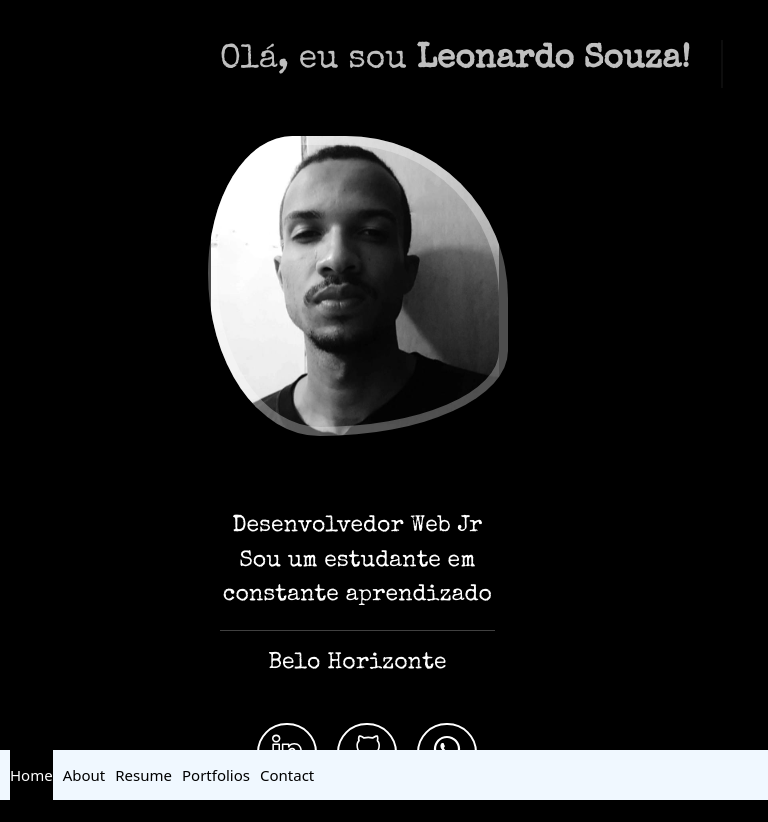
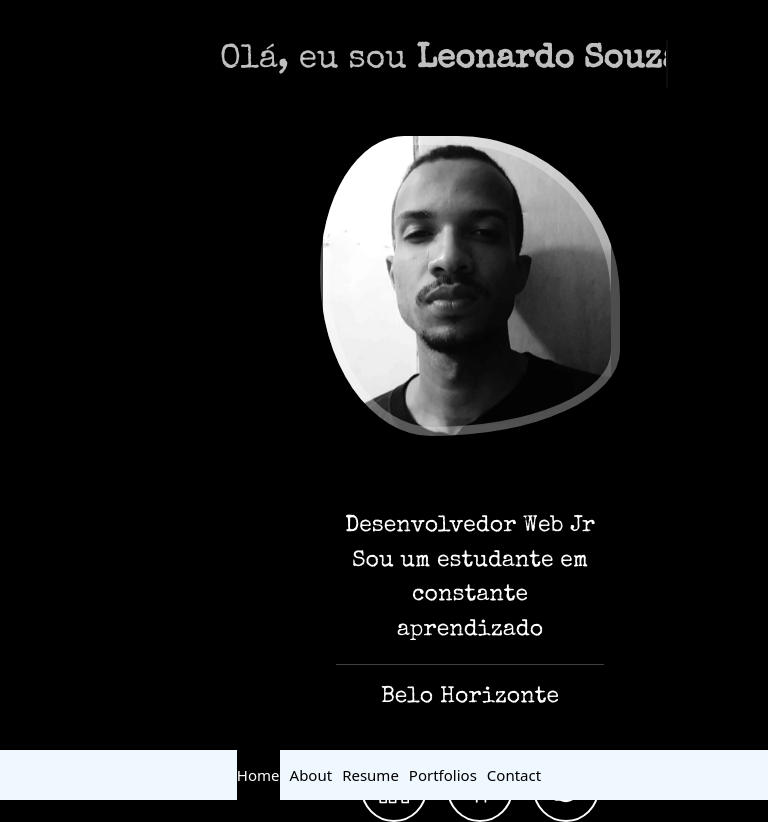
Before and after one commit to Leonardu76/curriculo-react, a React (Create React App) app: page / in a window 768 px wide. Before the commit the page ends 800 px from the top, so only its background shows below. Built offline with nearby package versions, Linux system fonts and the light colour scheme.

Commit message:
alteração css

```diff
--- a/src/components/menu/menu.css
+++ b/src/components/menu/menu.css
@@ -66,17 +66,14 @@ line-height: 60px;  color: white;
   }
  .menu-ul {
 
-    display: -webkit-flex;
   display: flex;
-    -webkit-align-items: center;
-    align-items: center;
   position: fixed;
   width: 100%;
   background: aliceblue;
   color: black;
-    height: 50px;
   bottom: 0;
-    left: 0;
+  justify-content: center;
+  align-items: center;
 }
 
 .menu-li, .active, .menu-li:hover {
--- a/src/pages/home/home.css
+++ b/src/pages/home/home.css
@@ -6,7 +6,7 @@
 }
 
 .h1 {
-    animation: blinkCursor 500ms steps(40) infinite normal, typing 4s steps(40) 1s normal both;
+    animation: blinkCursor 500ms steps(40) infinite normal, typing 4s steps(40) 1s normal;
 }
 
 .line {
@@ -69,8 +69,7 @@
 
 .icon {
     font-size: 30px;
-    margin: 13px;
-    margin-bottom: 30px;
+    margin: 6px;
 }
 
 .icon-border {
@@ -78,7 +77,11 @@
     margin-left: 20px;
     border: 2px solid white;
     border-radius: 100px;
+    padding: 10px;
     font-size: 2.5rem;
+    display: inline-flex !important;
+    align-items: center !important;
+    justify-content: space-evenly !important;
 }
 
 .icon-border:hover {
@@ -117,6 +120,7 @@
     }
 
 }
+
 @keyframes blinkCursor {
 
 
@@ -139,3 +143,31 @@
         width: 15em;
     }
 }
+
+@media screen and (min-width: 320px) and (max-width: 500px) {
+
+
+    .content-img-home {
+        max-width: 50% !important;
+    }
+    .h1 {
+        max-height: 50%;
+        /* max-width: 50%; */
+        /* margin-right: unset; */
+    }
+    .line{
+        white-space: pre-line;
+    }
+}
+@media screen and (min-width: 501px) and (max-width: 800px) {
+    .content-img-home {
+        max-width: 50% !important;
+
+    }
+    .content-home .row{
+        display: inline-flex !important;
+        align-items: center !important;
+        justify-content: space-evenly !important;
+        margin-left: unset;
+    }
+}
--- a/src/pages/home/home.js
+++ b/src/pages/home/home.js
@@ -26,8 +26,7 @@ const Home = () => {
                 </div>
                 <div class='content-home row'>
                     <div class='content-img-home col-md-2'>
-                        <div class="box-img-home img-fluid" style={{ backgroundImage: "url(" + Photo + ")" }}>
-                            <img class='photo-home' src="" alt="" />
+                        <div class="box-img-home" style={{ backgroundImage: "url(" + Photo + ")" }}>
                         </div>
                     </div>
                     <div class='col-md-7'>
```
Lines whose indentation alone changed are shown as unchanged.
